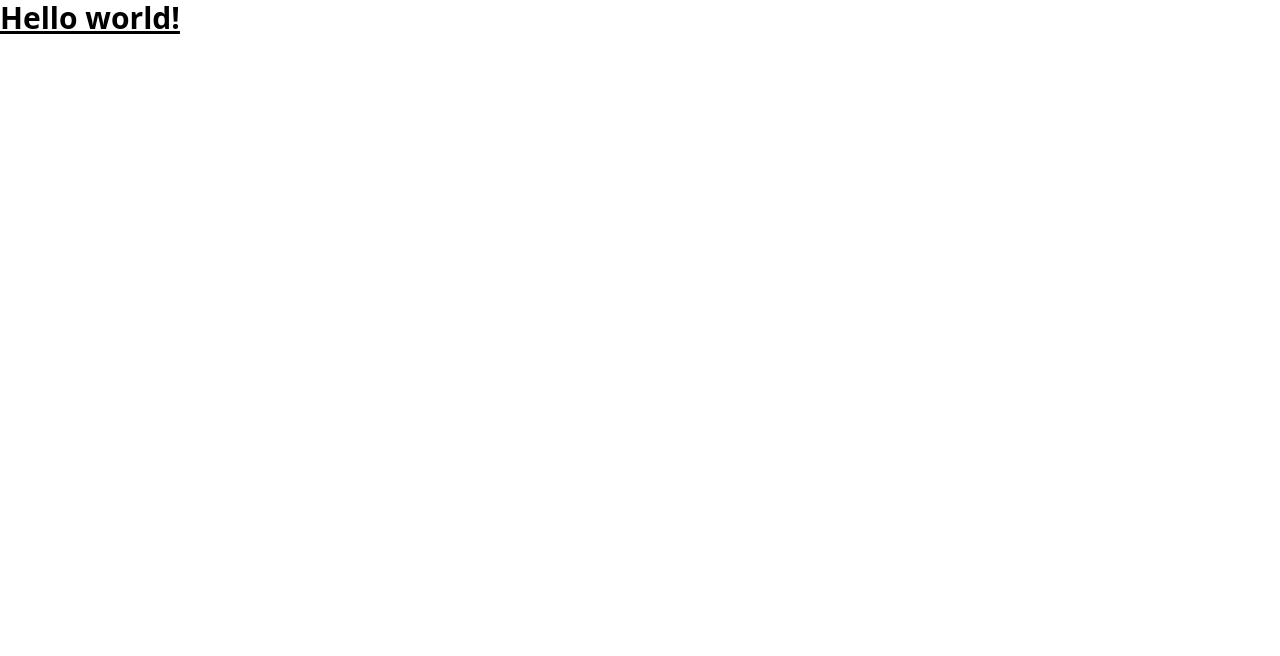
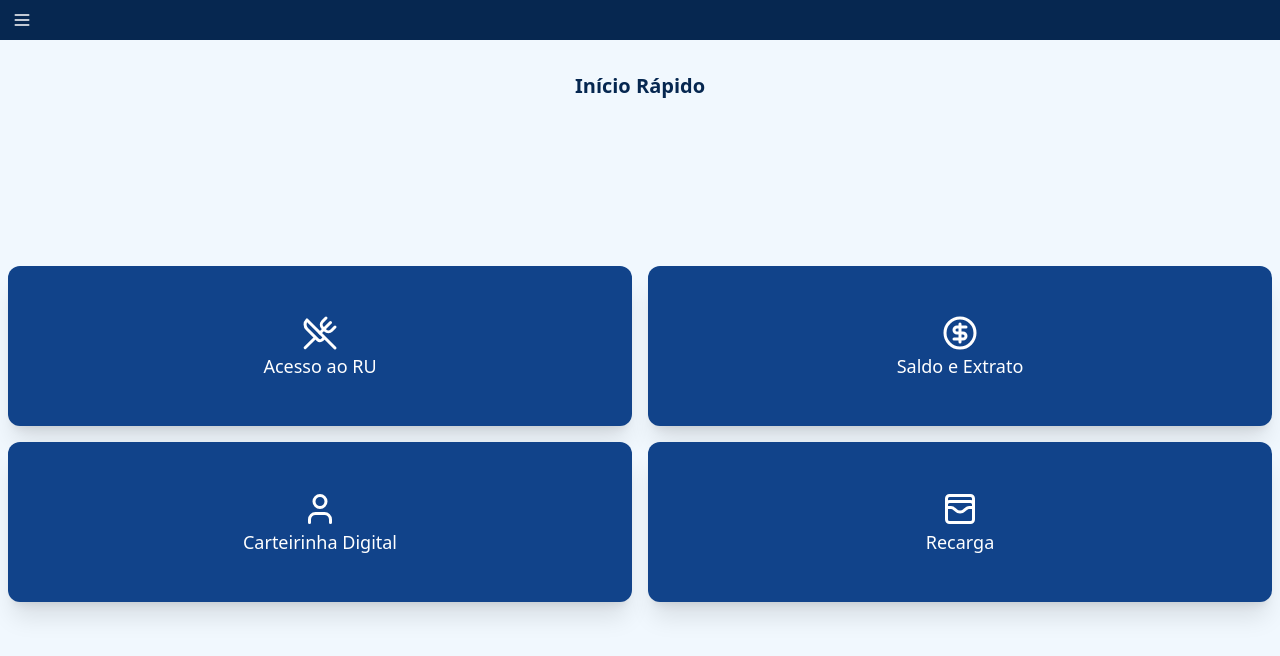
Before and after one commit to myjegpeg/un-proposal, a React (Vite) app: page / in a window 1280 px wide. Shown: the top 656 px of the page. Built offline with nearby package versions, Linux system fonts and the light colour scheme.

Commit message:
feat: add quick launch page

```diff
--- a/package.json
+++ b/package.json
@@ -10,6 +10,7 @@
     "preview": "vite preview"
   },
   "dependencies": {
+    "lucide-react": "^0.439.0",
     "react": "^18.3.1",
     "react-dom": "^18.3.1",
     "react-router-dom": "^6.26.2"
--- /dev/null
+++ b/src/pages/main/components/menu-link.tsx
@@ -0,0 +1,19 @@
+import { Link } from 'react-router-dom'
+
+type Props = {
+  href: string
+  icon: React.ElementType
+  title: string
+}
+
+export function MenuLink({ href, title, icon: Icon }: Props) {
+  return (
+    <Link
+      to={href}
+      className="w-full h-40 bg-midnight-light rounded-xl flex items-center justify-center gap-1 flex-col text-white font-medium text-lg shadow-xl"
+    >
+      <Icon className="size-9" />
+      <span className="text-wrap w-3/4 leading-tight text-center">{title}</span>
+    </Link>
+  )
+}
--- a/src/pages/main/index.tsx
+++ b/src/pages/main/index.tsx
@@ -1,3 +1,42 @@
+import {
+  CircleDollarSignIcon,
+  ForkKnifeCrossedIcon,
+  MenuIcon,
+  UserIcon,
+  WalletCardsIcon,
+} from 'lucide-react'
+import { MenuLink } from './components/menu-link'
+
 export function Main() {
-  return <h1 className="text-3xl font-bold underline">Hello world!</h1>
+  return (
+    <div className="bg-background">
+      <header className="flex justify-between items-center fixed top-0 left-0 h-10 bg-midnight-dark w-full z-10 text-white px-3">
+        <MenuIcon className="size-5" />
+      </header>
+
+      <main className="mt-10 min-h-[calc(100vh-40px)] flex flex-col items-center py-8 px-2">
+        <h1 className="text-midnight-dark text-xl font-bold">Início Rápido</h1>
+
+        <div className="flex-1 flex items-center justify-center w-full">
+          <div className="grid grid-cols-2 gap-4 w-full">
+            <MenuLink
+              href="#"
+              icon={ForkKnifeCrossedIcon}
+              title="Acesso ao RU"
+            />
+
+            <MenuLink
+              href="#"
+              icon={CircleDollarSignIcon}
+              title="Saldo e Extrato"
+            />
+
+            <MenuLink href="#" icon={UserIcon} title="Carteirinha Digital" />
+
+            <MenuLink href="#" icon={WalletCardsIcon} title="Recarga" />
+          </div>
+        </div>
+      </main>
+    </div>
+  )
 }
--- a/tailwind.config.js
+++ b/tailwind.config.js
@@ -2,7 +2,15 @@
 export default {
   content: ['./index.html', './src/**/*.{js,ts,jsx,tsx}'],
   theme: {
-    extend: {},
+    extend: {
+      colors: {
+        background: '#f1f8fe',
+        midnight: {
+          light: '#11438a',
+          dark: '#062750',
+        },
+      },
+    },
   },
   plugins: [],
 }
```
Also changed, not shown: 1 other file (tests, documents, lock files or other folders).
